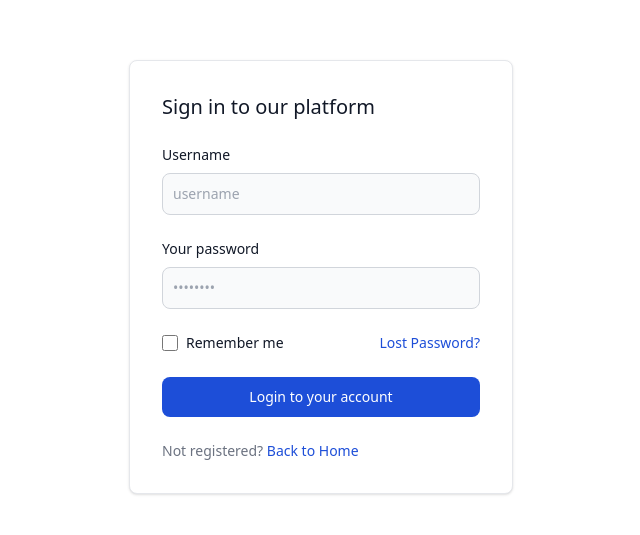
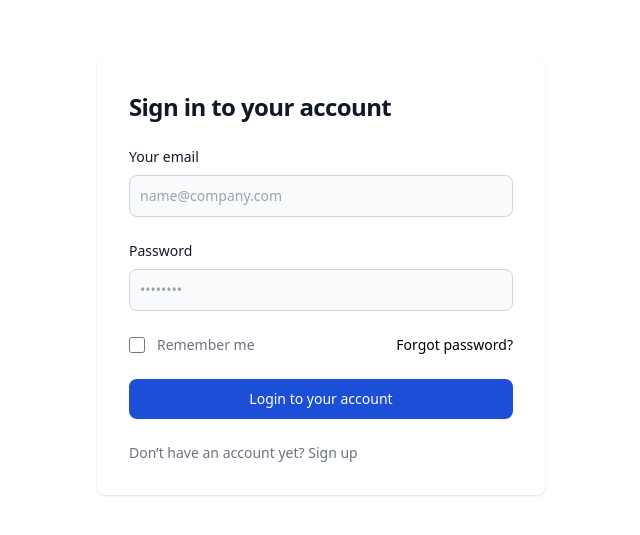
Before and after one commit to vanhoa690/hoadv_typescript, a React (Vite) app: page /login in a window 1280 px wide. Shown: the part 123-658 px from the top of the page, without its empty margins (319-959 px from the left). Built offline with nearby package versions, Linux system fonts and the light colour scheme.

Commit message:
update lab 6 7

```diff
--- a/src/App.tsx
+++ b/src/App.tsx
@@ -6,6 +6,9 @@ import LoginPage from './pages/LoginPage';
 import ProfilePage from './pages/ProfilePage';
 import ProductDetailPage from './pages/ProductDetailPage';
 import Layout from './components/elements/Layout';
+import {configureAxios} from './config/axios'
+
+configureAxios()
 
 function App() {
   return (
--- /dev/null
+++ b/src/config/axios.ts
@@ -0,0 +1,17 @@
+import axios from 'axios';
+// const BASE_URL = ''
+export function configureAxios() {
+    axios.defaults.baseURL = 'https://hoadv-nodejs.vercel.app';
+    axios.interceptors.request.use(
+        (config) => {
+            const token = localStorage.getItem('token');
+            if (token) {
+                config.headers.Authorization = `Bearer ${token}`;
+            }
+            return config;
+        },
+        (error) => {
+            return Promise.reject(error);
+        },
+    );
+}
--- a/src/pages/AdminProductList.tsx
+++ b/src/pages/AdminProductList.tsx
@@ -7,7 +7,7 @@ const AdminProductList = () => {
 
     const fetchProducts = async () => {
         try {
-            const { data } = await axios.get('https://fakestoreapi.com/products');
+            const { data } = await axios.get('/products');
             setProductList(data);
         } catch (error) {
             console.log(error);
@@ -19,16 +19,13 @@ const AdminProductList = () => {
     }, []);
 
 
-    const handleRemoveProduct = async (id: number) => {
-        console.log(id);
-        // alert(`"Hello! I am an alert box!!" ${id}`);
-        const { data } = await axios.delete(`https://fakestoreapi.com/products/${id}`)
+    const handleRemoveProduct = async (id: string) => {
+        const data = await axios.delete(`/products/${id}`)
         console.log(data);
-        setProductList(productList.filter(product => product.id !== id))
-        // fetchProducts();
+        fetchProducts();
     }
+
     return (
-        <div>
         <div className="relative overflow-x-auto shadow-md sm:rounded-lg">
             <table className="w-full text-sm text-left rtl:text-right text-gray-500 dark:text-gray-400">
                 <thead className="text-xs text-gray-700 uppercase bg-gray-50 dark:bg-gray-700 dark:text-gray-400">
@@ -51,41 +48,39 @@ const AdminProductList = () => {
                     </tr>
                 </thead>
                 <tbody>
-                        {productList.map((productItem, index) => (<tr key={index} className="odd:bg-white odd:dark:bg-gray-900 even:bg-gray-50 even:dark:bg-gray-800 border-b dark:border-gray-700">
+                    {productList.map((product, index) => (
+                        <tr key={index} className="odd:bg-white odd:dark:bg-gray-900 even:bg-gray-50 even:dark:bg-gray-800 border-b dark:border-gray-700">
                             <th
                                 scope="row"
                                 className="px-6 py-4 font-medium text-gray-900 whitespace-nowrap dark:text-white"
                             >
-                                {productItem.title}
+                                {product.title}
                             </th>
                             <td className="px-6 py-4">Silver</td>
                             <td className="px-6 py-4">Laptop</td>
-                            <td className="px-6 py-4">$ {productItem.price}</td>
+                            <td className="px-6 py-4">$ {product.price}</td>
                             <td className="px-6 py-4">
-                                <div className='flex flex-row gap-2'>
+                                <div className='flex gap-2'>
                                     <button
                                         className="font-medium text-blue-600 dark:text-blue-500 hover:underline"
                                     >
                                         Edit
                                     </button>
                                     <button
-                                        onClick={() => handleRemoveProduct(productItem.id)}
+                                        onClick={() => handleRemoveProduct(product._id)}
                                         className="font-medium text-blue-600 dark:text-blue-500 hover:underline"
                                     >
                                         Remove
                                     </button>
                                 </div>
-
                             </td>
-                        </tr>
-                        ))}
+                        </tr>))}
 
 
                 </tbody>
             </table>
         </div>
 
-        </div>
     )
 }
 
--- a/src/pages/LoginPage.tsx
+++ b/src/pages/LoginPage.tsx
@@ -1,23 +1,19 @@
 import axios from 'axios';
-import { useEffect, useState } from 'react';
+import { useState } from 'react';
 import { useNavigate } from "react-router-dom";
 
 type AccountInfo = {
-  username: string
+  email: string
   password: string
 }
+
 const LoginPage = () => {
   const navigate = useNavigate();
 
-  const [userName, setUserName] = useState<string>("");
-  const [password, setPassword] = useState<string>("");
-
   const [accountInfo, setAccountInfo] = useState<AccountInfo>({
-    username: '',
+    email: '',
     password: ''
   });
-
-
 
   const handleChangeForm = (event: React.ChangeEvent<HTMLInputElement>) => {
     setAccountInfo({ ...accountInfo, [event.target.name]: event.target.value })
@@ -25,56 +21,47 @@ const LoginPage = () => {
 
   const handleSubmitForm = async (event: React.SyntheticEvent) => {
     event.preventDefault()
-
     try {
-      const { data } = await axios.post('https://fakestoreapi.com/auth/login', {
-        accountInfo
-      })
-      console.log(data.token)
+      const { data } = await axios.post('https://hoadv-nodejs.vercel.app/auth/login', accountInfo)
       localStorage.setItem('token', data.token);
       navigate('/admin/products')
 
     } catch (error) {
       console.log(error);
-
+    }
   }
 
-  }
-
-  console.log(accountInfo);
-
-  // useEffect(() => {
-  //   console.log({ userName, password });
-
-  // }, [userName, password])
   return (
     <div className="flex justify-center items-center h-screen">
-      <div className="w-full max-w-sm p-4 bg-white border border-gray-200 rounded-lg shadow sm:p-6 md:p-8 dark:bg-gray-800 dark:border-gray-700">
-        <form className="space-y-6" onSubmit={handleSubmitForm}>
-          <h5 className="text-xl font-medium text-gray-900 dark:text-white">
-            Sign in to our platform
-          </h5>
+      <div className="w-full bg-white rounded-lg shadow dark:border md:mt-0 sm:max-w-md xl:p-0 dark:bg-gray-800 dark:border-gray-700">
+        <div className="p-6 space-y-4 md:space-y-6 sm:p-8">
+          <h1 className="text-xl font-bold leading-tight tracking-tight text-gray-900 md:text-2xl dark:text-white">
+            Sign in to your account
+          </h1>
+          <form className="space-y-4 md:space-y-6" onSubmit={handleSubmitForm}>
             <div>
               <label
-              htmlFor="userName"
-              className="block mb-2 text-sm font-medium text-gray-900 dark:text-white">
-              Username
+                htmlFor="email"
+                className="block mb-2 text-sm font-medium text-gray-900 dark:text-white"
+              >
+                Your email
               </label>
               <input
-              value={accountInfo.username}
+                value={accountInfo.email}
                 onChange={handleChangeForm}
-              type="username"
-              name="username"
-              id="username"
-              className="bg-gray-50 border border-gray-300 text-gray-900 text-sm rounded-lg focus:ring-blue-500 focus:border-blue-500 block w-full p-2.5 dark:bg-gray-600 dark:border-gray-500 dark:placeholder-gray-400 dark:text-white"
-              placeholder="username"
+                type="email"
+                name="email"
+                id="email"
+                className="bg-gray-50 border border-gray-300 text-gray-900 sm:text-sm rounded-lg focus:ring-primary-600 focus:border-primary-600 block w-full p-2.5 dark:bg-gray-700 dark:border-gray-600 dark:placeholder-gray-400 dark:text-white dark:focus:ring-blue-500 dark:focus:border-blue-500"
+                placeholder="name@company.com"
               />
             </div>
             <div>
               <label
                 htmlFor="password"
-              className="block mb-2 text-sm font-medium text-gray-900 dark:text-white">
-              Your password
+                className="block mb-2 text-sm font-medium text-gray-900 dark:text-white"
+              >
+                Password
               </label>
               <input
                 value={accountInfo.password}
@@ -83,29 +70,33 @@ const LoginPage = () => {
                 name="password"
                 id="password"
                 placeholder="••••••••"
-              className="bg-gray-50 border border-gray-300 text-gray-900 text-sm rounded-lg focus:ring-blue-500 focus:border-blue-500 block w-full p-2.5 dark:bg-gray-600 dark:border-gray-500 dark:placeholder-gray-400 dark:text-white"
+                className="bg-gray-50 border border-gray-300 text-gray-900 sm:text-sm rounded-lg focus:ring-primary-600 focus:border-primary-600 block w-full p-2.5 dark:bg-gray-700 dark:border-gray-600 dark:placeholder-gray-400 dark:text-white dark:focus:ring-blue-500 dark:focus:border-blue-500"
               />
             </div>
-          <div className="flex items-start">
+            <div className="flex items-center justify-between">
               <div className="flex items-start">
                 <div className="flex items-center h-5">
                   <input
                     id="remember"
+                    aria-describedby="remember"
                     type="checkbox"
-                  defaultValue=""
-                  className="w-4 h-4 border border-gray-300 rounded bg-gray-50 focus:ring-3 focus:ring-blue-300 dark:bg-gray-700 dark:border-gray-600 dark:focus:ring-blue-600 dark:ring-offset-gray-800 dark:focus:ring-offset-gray-800"
+                    className="w-4 h-4 border border-gray-300 rounded bg-gray-50 focus:ring-3 focus:ring-primary-300 dark:bg-gray-700 dark:border-gray-600 dark:focus:ring-primary-600 dark:ring-offset-gray-800"
                   />
                 </div>
+                <div className="ml-3 text-sm">
                   <label
                     htmlFor="remember"
-                className="ms-2 text-sm font-medium text-gray-900 dark:text-gray-300">
+                    className="text-gray-500 dark:text-gray-300"
+                  >
                     Remember me
                   </label>
                 </div>
+              </div>
               <a
                 href="#"
-              className="ms-auto text-sm text-blue-700 hover:underline dark:text-blue-500">
-              Lost Password?
+                className="text-sm font-medium text-primary-600 hover:underline dark:text-primary-500"
+              >
+                Forgot password?
               </a>
             </div>
             <button
@@ -113,20 +104,17 @@ const LoginPage = () => {
               className="w-full text-white bg-blue-700 hover:bg-blue-800 focus:ring-4 focus:outline-none focus:ring-blue-300 font-medium rounded-lg text-sm px-5 py-2.5 text-center dark:bg-blue-600 dark:hover:bg-blue-700 dark:focus:ring-blue-800">
               Login to your account
             </button>
-          <div className="text-sm font-medium text-gray-500 dark:text-gray-300">
-            Not registered?{' '}
-            {/* <a
-              href="/"
-              className="text-blue-700 hover:underline dark:text-blue-500">
-              Create account
-            </a> */}
+            <p className="text-sm font-light text-gray-500 dark:text-gray-400">
+              Don’t have an account yet?{" "}
               <a
-              href="/"
-              className="text-blue-700 hover:underline dark:text-blue-500">
-              Back to Home
+                href="#"
+                className="font-medium text-primary-600 hover:underline dark:text-primary-500"
+              >
+                Sign up
               </a>
+            </p>
+          </form>
         </div>
-        </form>
       </div>
     </div>
   );
--- a/src/types/Product.ts
+++ b/src/types/Product.ts
@@ -4,7 +4,7 @@ type ProductRate = {
 };
 
 export type Product = {
-  id: number;
+  _id: string;
   title: string;
   image: string;
   price: number;
```
Lines whose indentation alone changed are shown as unchanged.
